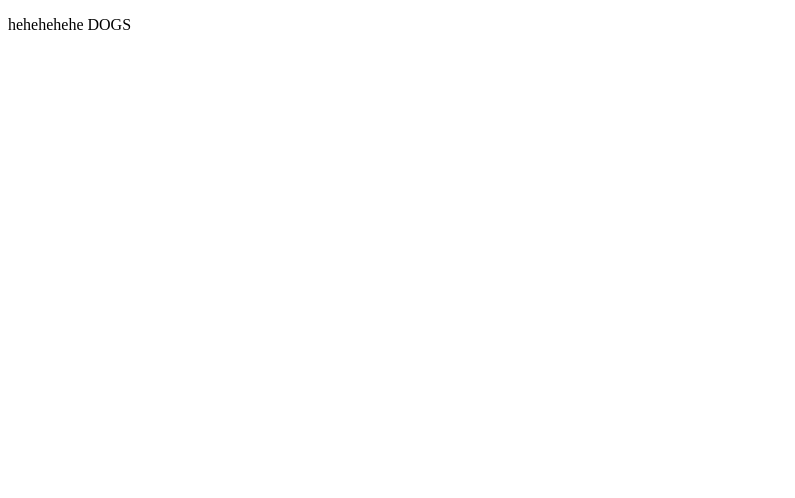
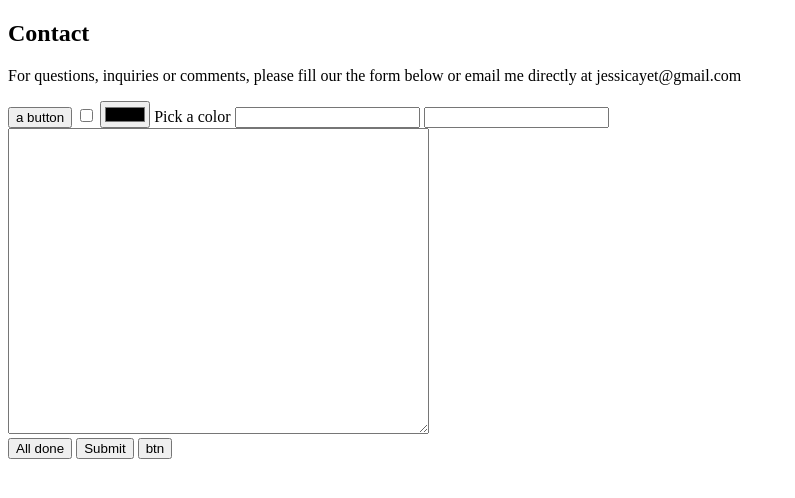
Before and after one commit to jessicayet/recipes, a website: page index.html in a window 1280 px wide. Shown: the whole page, without its empty margins (0-795 px from the left). Drawn offline with Linux system fonts and the light colour scheme.

Commit message:
examples

```diff
--- a/index.html
+++ b/index.html
@@ -5,6 +5,23 @@
         <link href="src/css/styles.css" rel="stylesheet">
     </head>
     <body>
-        <p> hehehehehe DOGS</p>
+
+        <section id="sayHello">
+            <h2>Contact</h2>
+            <p>For questions, inquiries or comments, please fill our the form below or email me directly at jessicayet@gmail.com</p>
+            <input type="button" value="a button">
+            <input type="checkbox">
+            <input type="color" id="col"> <label for="col">Pick a color</label>
+            <input type="email"/>
+            <input type="text">
+            <br>
+            <textarea rows="20" cols="50"></textarea>
+            <br>
+            <button>All done</button>
+            <input type="submit">
+            <input type="button" value="btn">
+        </section>
+
+        <script src="src/js/main.js"></script>
     </body>
 </html>
--- a/src/css/styles.css
+++ b/src/css/styles.css
@@ -1,3 +1,7 @@
 /**
  * CSS Styles
  */
+
+ body {
+
+ }
```
Also changed, not shown: src/js/main.js (line endings or trailing spaces).
